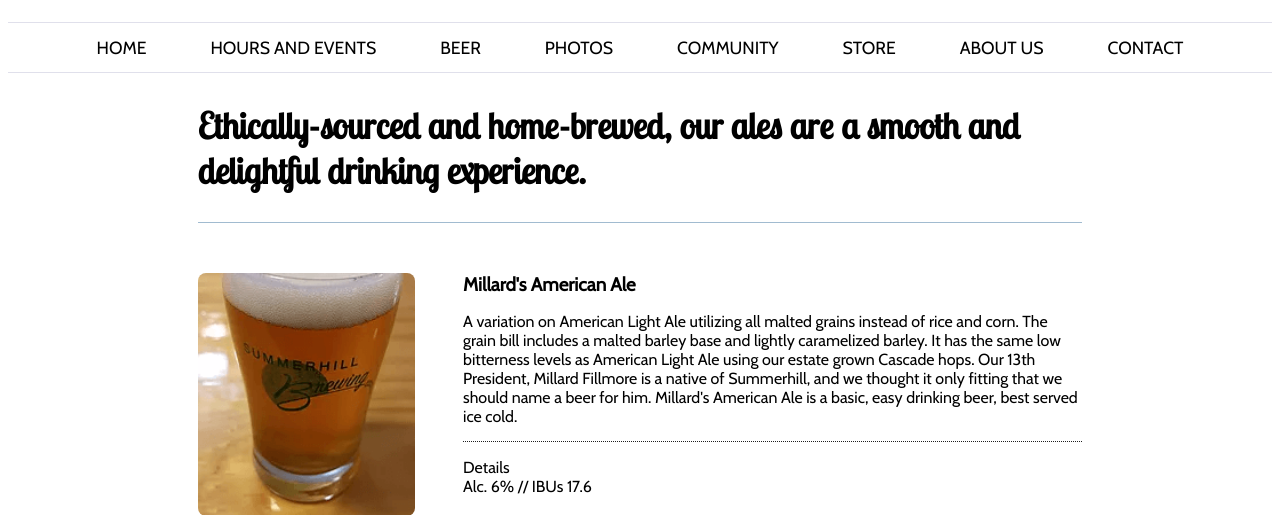
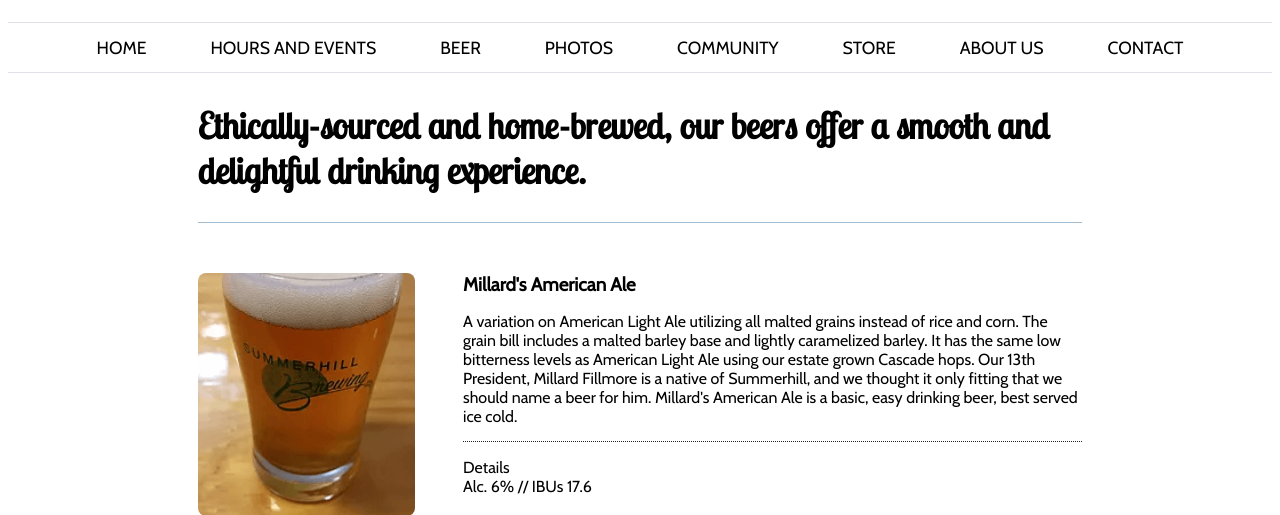
Before and after one commit to WenDing1997/final-project, a PHP site: page /our-beers.php in a window 1280 px wide. Shown: the part 297-812 px from the top of the page. Run offline with PHP 8.4, Linux system fonts and the light colour scheme.

Commit message:
Github integration test

```diff
--- a/fpm1/our-beers.php
+++ b/fpm1/our-beers.php
@@ -18,7 +18,7 @@
 <!-- NEW CODE GOES HERE -->
   <div id="tagline_div">
     <div id="tagline">
-      <h2>Ethically-sourced and home-brewed, our ales are a smooth and delightful drinking experience.</h2>
+      <h2>Ethically-sourced and home-brewed, our beers offer a smooth and delightful drinking experience.</h2>
     </div>
   </div>
 
```
